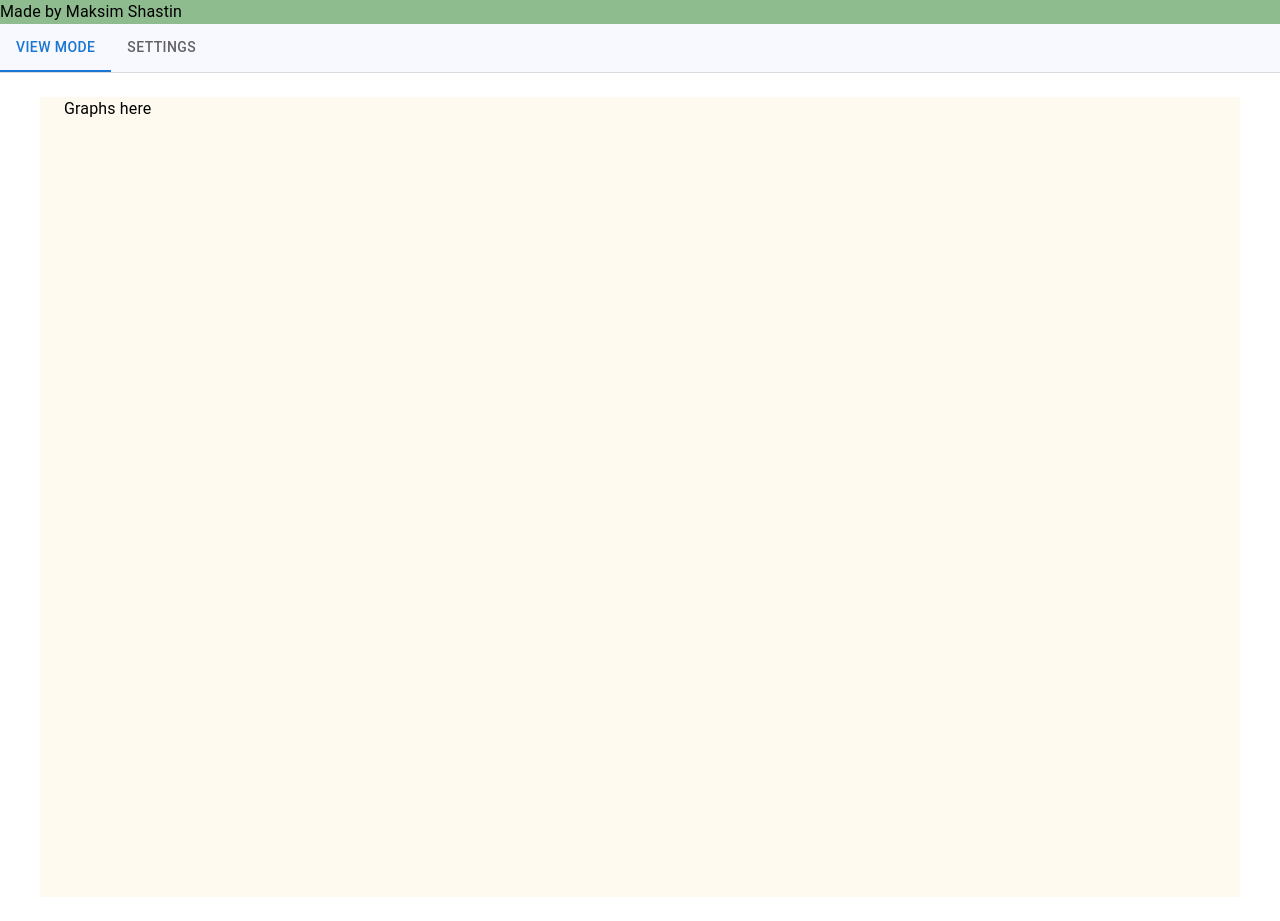
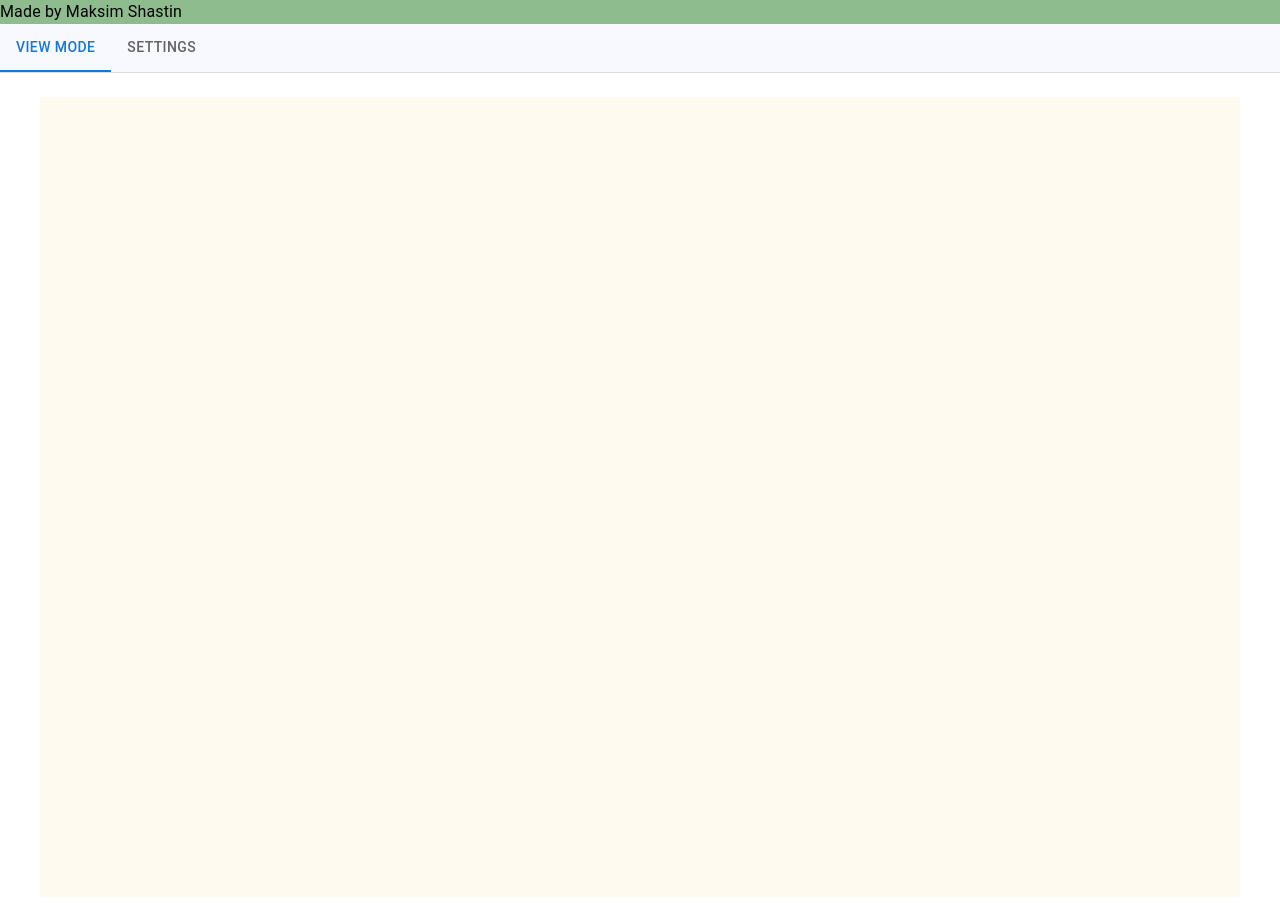
Before and after one commit to Maxim179/NatlexTest, a React (Create React App) app: page / in a window 1280 px wide. Built offline with nearby package versions, Linux system fonts and the light colour scheme.

Commit message:
Graphs divided to different tabs

```diff
--- a/package.json
+++ b/package.json
@@ -8,8 +8,6 @@
     "@mui/icons-material": "^5.15.15",
     "@mui/lab": "^5.0.0-alpha.170",
     "@mui/material": "^5.15.15",
-    "@mui/x-date-pickers": "^7.3.2",
-    "@mui/x-date-pickers-pro": "^7.3.2",
     "@testing-library/jest-dom": "^5.17.0",
     "@testing-library/react": "^13.4.0",
     "@testing-library/user-event": "^13.5.0",
@@ -17,12 +15,10 @@
     "highcharts": "^11.4.1",
     "highcharts-react-official": "^3.2.1",
     "react": "^18.2.0",
-    "react-datepicker": "^6.9.0",
     "react-dom": "^18.2.0",
     "react-jsx-highcharts": "^5.0.1",
     "react-router-dom": "^6.23.0",
     "react-scripts": "5.0.1",
-    "rsuite": "^5.60.2",
     "web-vitals": "^2.1.4"
   },
   "scripts": {
--- a/src/Pages/Options.js
+++ b/src/Pages/Options.js
@@ -8,23 +8,15 @@ import Box from '@mui/material/Box';
 import HighchartsReact from 'highcharts-react-official';
 import Highcharts from 'highcharts';
 import { TabContext, TabList, TabPanel } from '@mui/lab';
-export default function Pages(){
+
+export default function Pages() {
+  //accordeon render each time user change anything. need to fix.
   const [value, setValue] = React.useState('1');
+  const [charts, setCharts] = useState([]);
 
-  const handleChange = (event, newValue) => {
+  const handleTabChange = (event, newValue) => {
     setValue(newValue);
   };
-
-  function ViewMode(){//надо как-то получать сюда графики из OPtions
-    return(
-    <Container sx={{ bgcolor: 'FloralWhite', height: 800, alignItems: 'center' }}>
-        <Typography>
-            Graphs here
-        </Typography>
-    </Container>
-  );
-  }
-  const [charts, setCharts] = useState([]);
 
   const handleAddChart = () => {
     setCharts([...charts, { type: 'line', name: 'Basic graph', color: 'blue' }]);
@@ -53,8 +45,18 @@ export default function Pages(){
     updatedCharts[index].color = event.target.value;
     setCharts(updatedCharts);
   };
-  function SettingsPage() {
-    //HOOKS
+
+  const ViewMode = ({ charts }) => {
+    return (
+      <Container sx={{ bgcolor: 'FloralWhite', height: 800, alignItems: 'center' }}>
+        {charts.map((chart, index) => (
+          <ChartPlot key={index} chart={chart} />
+        ))}
+      </Container>
+    );
+  };
+
+  const SettingsPage = () => {
     return (
       <Container sx={{ bgcolor: 'FloralWhite', height: 800, alignItems: 'center' }}>
         {charts.map((chart, index) => (
@@ -73,12 +75,13 @@ export default function Pages(){
         </Button>
       </Container>
     );
-  }
-  const ChartAdd = ({ chart, index, onTypeChange, onNameChange, onColorChange, onRemove }) => { //Getting options from user
+  };
+
+  const ChartAdd = ({ chart, index, onTypeChange, onNameChange, onColorChange, onRemove }) => {
     return (
       <Container sx={{ padding: 0.5 }}>
         <Accordion>
-          <AccordionSummary aria-controls="panel1-content" id="panel1-header">
+          <AccordionSummary aria-controls={`panel${index}-content`} id={`panel${index}-header`}>
             {chart.name}
           </AccordionSummary>
           <AccordionDetails>
@@ -98,7 +101,8 @@ export default function Pages(){
                   id={`chart-type-select-${index}`}
                   value={chart.type}
                   label="Type"
-                  onChange={(event) => onTypeChange(event, index)}>
+                  onChange={(event) => onTypeChange(event, index)}
+                >
                   <MenuItem value={'spline'}>Spline</MenuItem>
                   <MenuItem value={'line'}>Line</MenuItem>
                   <MenuItem value={'area'}>Area</MenuItem>
@@ -113,53 +117,58 @@ export default function Pages(){
                   id={`chart-color-select-${index}`}
                   value={chart.color}
                   label="Color"
-                  onChange={(event) => onColorChange(event, index)}>
+                  onChange={(event) => onColorChange(event, index)}
+                >
                   <MenuItem value={'red'}>Red</MenuItem>
                   <MenuItem value={'blue'}>Blue</MenuItem>
                   <MenuItem value={'green'}>Green</MenuItem>
                 </Select>
               </FormControl>
             </Box>
-            <Button onClick={onRemove} variant="outlined" color="error">
+            <Button onClick={onRemove} variant="outlined" color="error">{/* Maybe add here modal window with confirmation */}
               Remove
             </Button>
-            <ChartPlot chart={chart} />
           </AccordionDetails>
         </Accordion>
       </Container>
     );
   };
-  const ChartPlot = ({ chart }) => { //drawing chart
+
+  const ChartPlot = ({ chart }) => {
     const chartOptions = {
-      chart: {type: chart.type},
-      title: {text: chart.name},
-      xAxis: {categories: ['Jan', 'Feb', 'Mar', 'Apr', 'May', 'Jun', 'Jul', 'Aug', 'Sep', 'Oct', 'Nov', 'Dec']},
-      yAxis: {title: {text: 'Temperature (°C)'}
-      },
+      chart: { type: chart.type },
+      title: { text: chart.name },
+      xAxis: { categories: ['Jan', 'Feb', 'Mar', 'Apr', 'May', 'Jun', 'Jul', 'Aug', 'Sep', 'Oct', 'Nov', 'Dec'] },
+      yAxis: { title: { text: 'Temperature (°C)' } },
       series: [
         {
           data: [1, 2, 1, 4, 3, 6, 7, 10, 25, 84, 11, 17],
-          color: chart.color
-        }
-      ]
+          color: chart.color,
+        },
+      ],
     };
 
     return <HighchartsReact highcharts={Highcharts} options={chartOptions} />;
   };
-  return(
+
+  return (
     <header>
       <Box sx={{ width: '100%', typography: 'body1' }}>
         <TabContext value={value}>
           <Box sx={{ backgroundColor: 'GhostWhite', borderBottom: 1, borderColor: 'divider' }}>
-          <TabList onChange={handleChange} aria-label="lab API tabs example">
+            <TabList onChange={handleTabChange} aria-label="lab API tabs example">
               <Tab label="View Mode" value="1" />
               <Tab label="Settings" value="2" />
             </TabList>
           </Box>
-        <TabPanel value="1"><ViewMode/></TabPanel>
-        <TabPanel value="2"><SettingsPage/></TabPanel>
+          <TabPanel value="1">
+            <ViewMode charts={charts} />
+          </TabPanel>
+          <TabPanel value="2">
+            <SettingsPage />
+          </TabPanel>
         </TabContext>
       </Box>
     </header>
-  )
+  );
 }
```
Also changed, not shown: 1 other file (tests, documents, lock files or other folders). Lines whose indentation alone changed are shown as unchanged.
